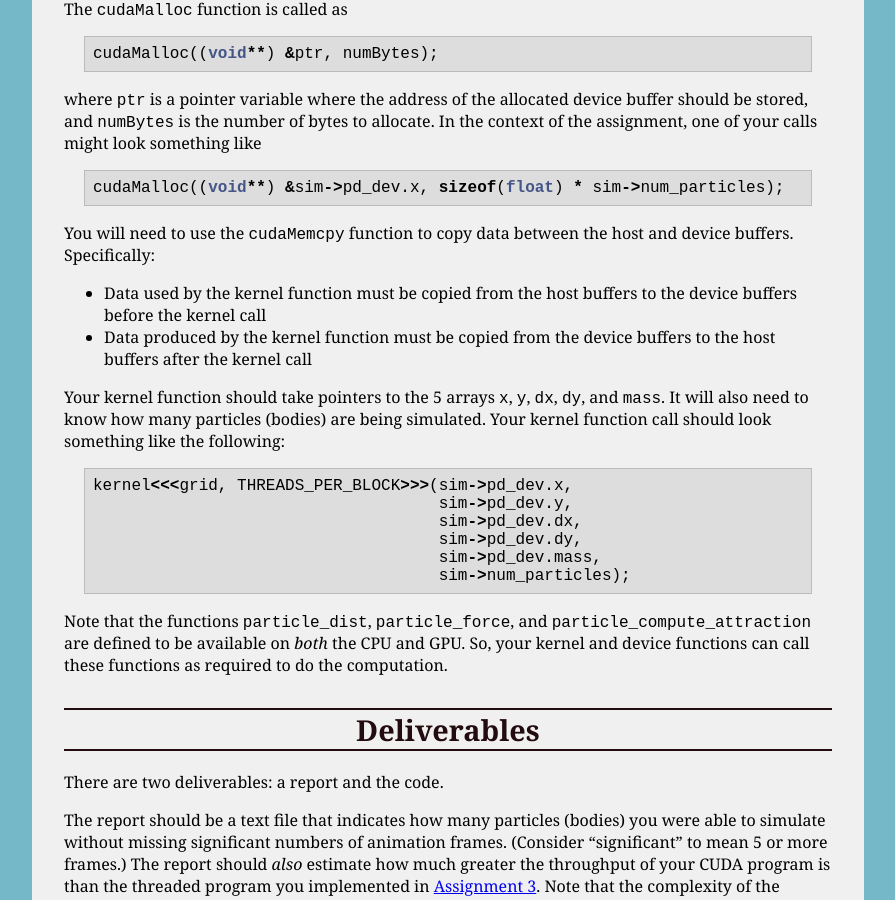
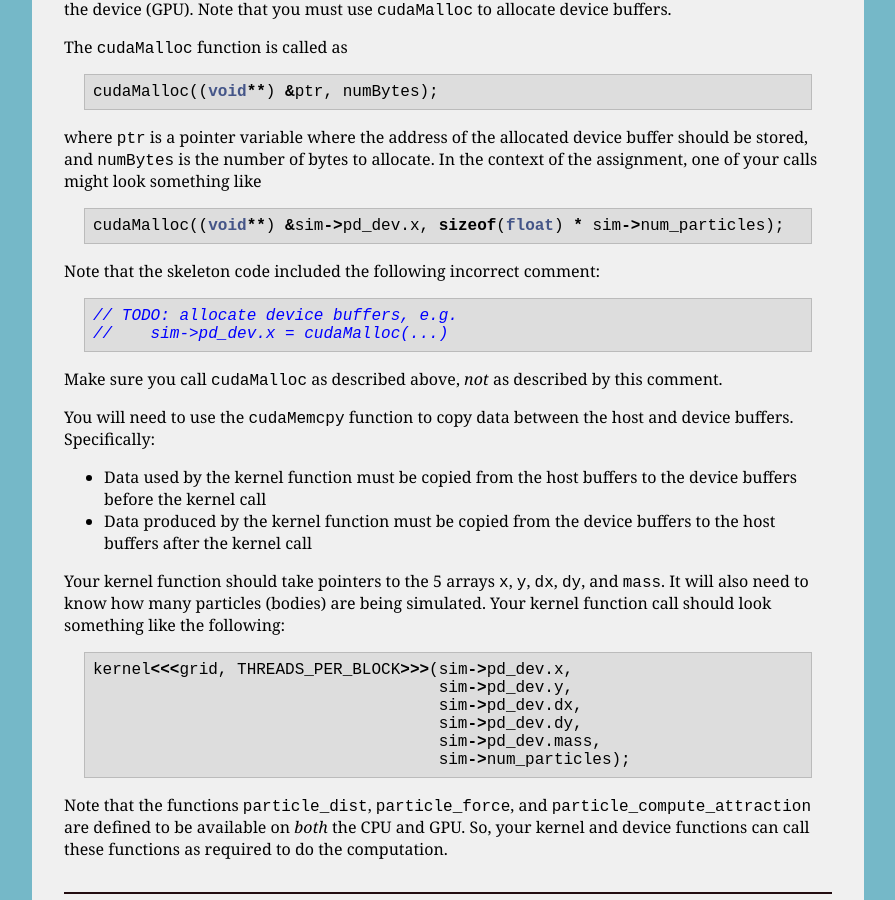
Before and after one commit to ycpcs/cs365-spring2017, a Jekyll site: the page built from assign/assign04.md, in a window 1280 px wide and 900 px high, scrolled down 1315 px. Shown: the whole window, without its empty margins (192-1087 px from the left). Built offline with Jekyll 4.4.1, drawn with Linux system fonts in a browser that asks for light colours; some of the changed text lies outside the part shown.

Commit message:
mention wrong code commnent, extend a4 due date

````diff
--- a/assign/assign04.md
+++ b/assign/assign04.md
@@ -3,7 +3,9 @@ layout: default
 title: "Assignment 4: N-Body Simulation (GPU)"
 ---
 
-Due: **Wednesday, April 26th** by 11:59 PM
+Due: **Friday, April 28th** by 11:59 PM
+
+*Update 4/25*: Extended the due date; mentioned incorrect comment regarding `cudaMalloc`
 
 # Getting Started
 
@@ -62,6 +64,15 @@ where `ptr` is a pointer variable where the address of the allocated device buff
 cudaMalloc((void**) &sim->pd_dev.x, sizeof(float) * sim->num_particles);
 ```
 
+Note that the skeleton code included the following incorrect comment:
+
+```c
+// TODO: allocate device buffers, e.g.
+//    sim->pd_dev.x = cudaMalloc(...)
+```
+
+Make sure you call `cudaMalloc` as described above, *not* as described by this comment.
+
 You will need to use the `cudaMemcpy` function to copy data between the host and device buffers.  Specifically:
 
 * Data used by the kernel function must be copied from the host buffers to the device buffers before the kernel call
````
Also changed, not shown: assign/index.md (+1 -1 lines), index.md (+1 -0 lines).
